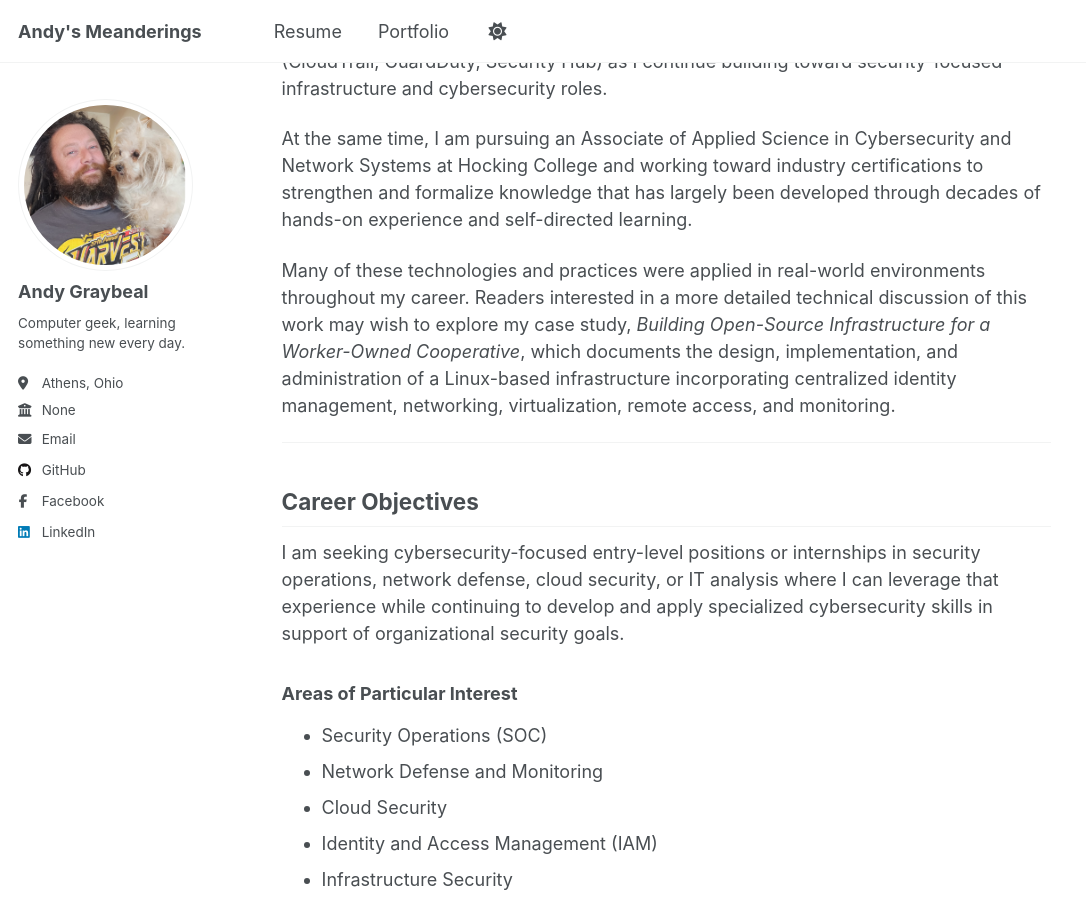
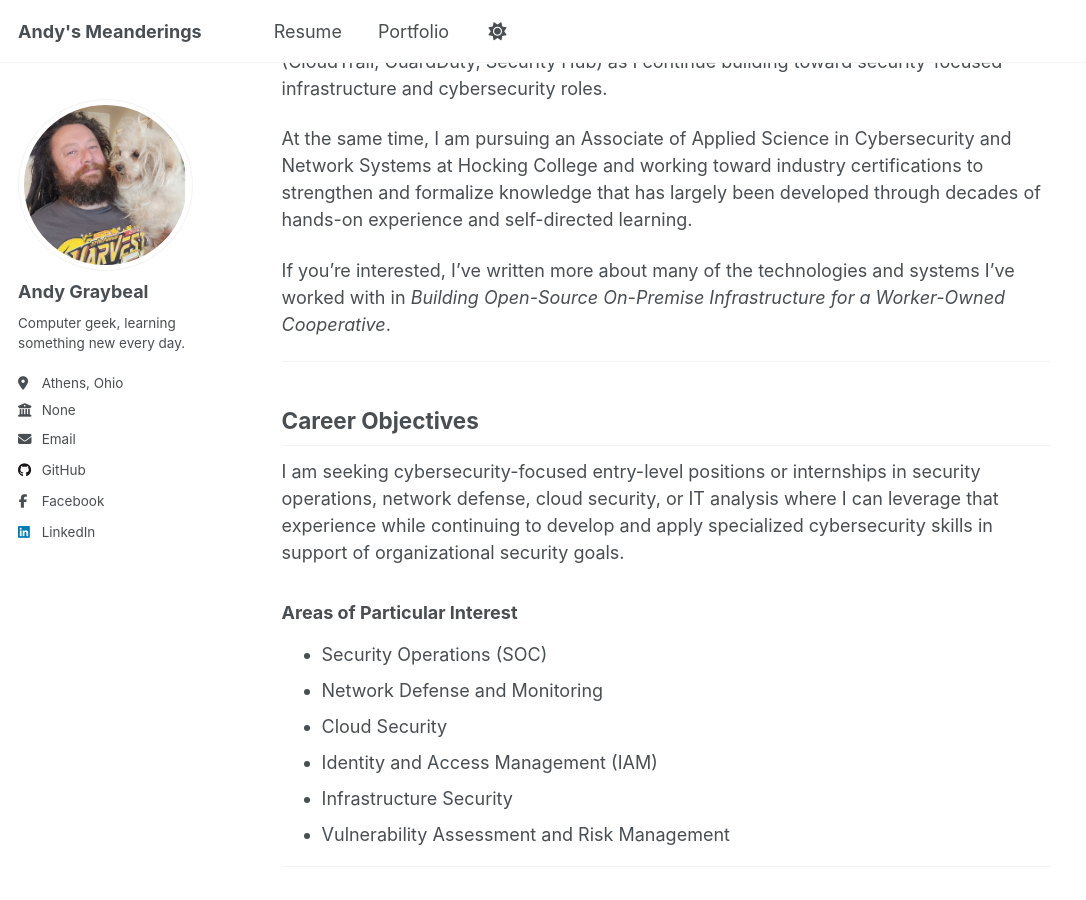
Before and after one commit to andy-graybeal/andy-graybeal.github.io, a Jekyll site: the page built from _pages/about.md, in a window 1280 px wide and 900 px high, scrolled down 773 px. Shown: the whole window, without its empty margins (0-1086 px from the left). Built offline with Jekyll 4.4.1, drawn with Linux system fonts in a browser that asks for light colours; a script that is not in the unit is left out.

Commit message:
Revise case study reference in about.md
Updated the description of the case study for clarity and interest.

```diff
--- a/_pages/about.md
+++ b/_pages/about.md
@@ -68,7 +68,7 @@ I am now expanding that foundation through hands-on work with modern open-source
 
 At the same time, I am pursuing an Associate of Applied Science in Cybersecurity and Network Systems at Hocking College and working toward industry certifications to strengthen and formalize knowledge that has largely been developed through decades of hands-on experience and self-directed learning.
 
-Many of these technologies and practices were applied in real-world environments throughout my career. Readers interested in a more detailed technical discussion of this work may wish to explore my case study, *Building Open-Source Infrastructure for a Worker-Owned Cooperative*, which documents the design, implementation, and administration of a Linux-based infrastructure incorporating centralized identity management, networking, virtualization, remote access, and monitoring.
+If you're interested, I've written more about many of the technologies and systems I've worked with in *Building Open-Source On-Premise Infrastructure for a Worker-Owned Cooperative*.
 
 
 
```
